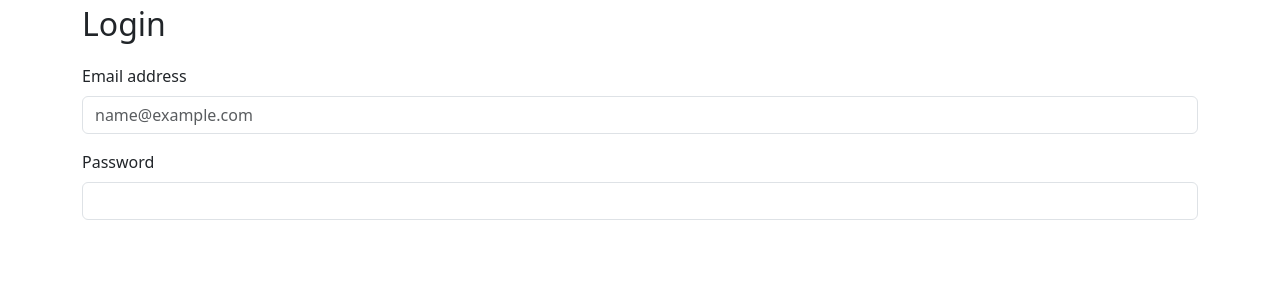
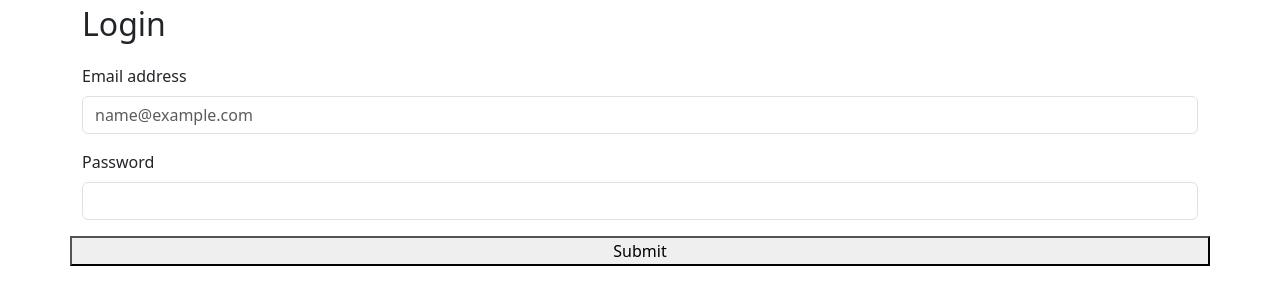
Before and after one commit to noahhumbert/TunedGPT, a Flask app: template app/templates/login.html in a window 1280 px wide. Shown: the top 305 px of the page. Run offline with Flask 3, Linux system fonts and the light colour scheme; the template is opened without the code that fills it, so the values that code supplies are empty; some libraries are stand-ins or nearby versions.

Commit message:
add submit button

```diff
--- a/app/templates/login.html
+++ b/app/templates/login.html
@@ -25,6 +25,9 @@
                         <input type="password" id="_password" class="form-control" aria-describedby="passwordHelpInline">
                     </div>
                 </div>
+                <div class="row">
+                    <button type="submit">Submit</button>
+                </div>
             </form>
         </div>
 
```
